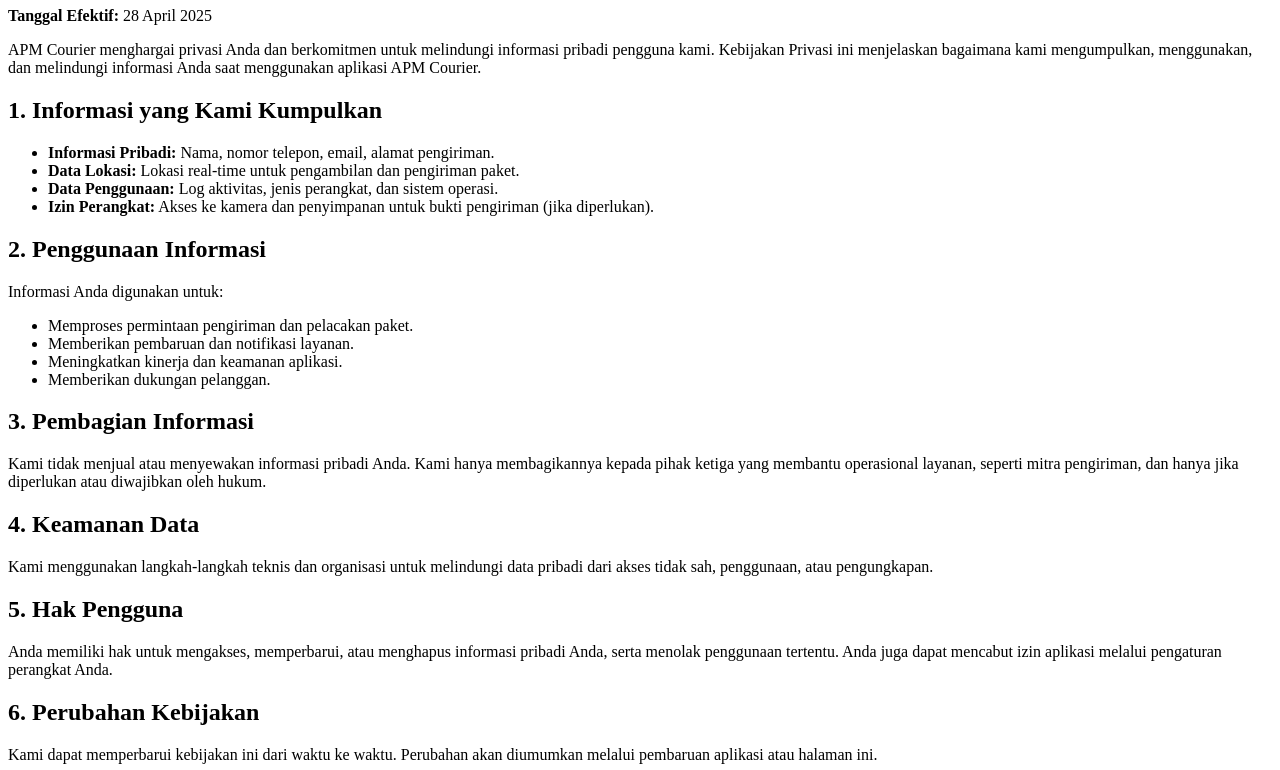
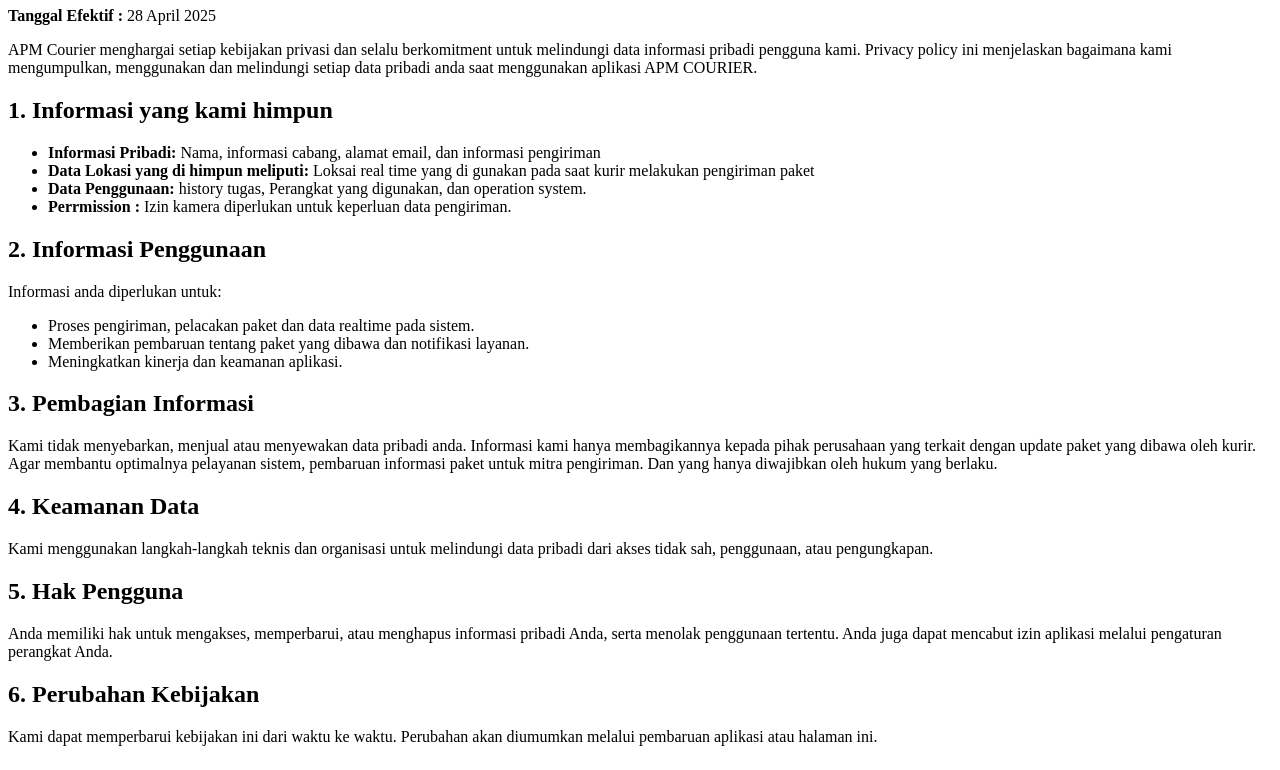
Before and after one commit to APM-Logistics/apm-privacy-policy, a plain HTML site: page index.html in a window 1280 px wide. Shown: the part 73-843 px from the top of the page. Drawn offline with Linux system fonts and the light colour scheme.

Commit message:
index.html

```diff
--- a/index.html
+++ b/index.html
@@ -3,33 +3,32 @@
 <head>
   <meta charset="UTF-8">
   <meta name="viewport" content="width=device-width, initial-scale=1">
-  <title>Kebijakan Privasi - APM Courier</title>
+  <title>Privacy policy- APM Courier</title>
 </head>
 <body>
-  <h1>Kebijakan Privasi - APM Courier</h1>
-  <p><strong>Tanggal Efektif:</strong> 28 April 2025</p>
+  <h1>Privacy policy - APM Courier</h1>
+  <p><strong>Tanggal Efektif :</strong> 28 April 2025</p>
 
-  <p>APM Courier menghargai privasi Anda dan berkomitmen untuk melindungi informasi pribadi pengguna kami. Kebijakan Privasi ini menjelaskan bagaimana kami mengumpulkan, menggunakan, dan melindungi informasi Anda saat menggunakan aplikasi APM Courier.</p>
+  <p>APM Courier menghargai setiap kebijakan privasi dan selalu berkomitment untuk melindungi data informasi pribadi pengguna kami. Privacy policy ini menjelaskan bagaimana kami mengumpulkan, menggunakan dan melindungi setiap data pribadi anda saat menggunakan aplikasi APM COURIER.</p>
 
-  <h2>1. Informasi yang Kami Kumpulkan</h2>
+  <h2>1. Informasi yang kami himpun</h2>
   <ul>
-    <li><strong>Informasi Pribadi:</strong> Nama, nomor telepon, email, alamat pengiriman.</li>
-    <li><strong>Data Lokasi:</strong> Lokasi real-time untuk pengambilan dan pengiriman paket.</li>
-    <li><strong>Data Penggunaan:</strong> Log aktivitas, jenis perangkat, dan sistem operasi.</li>
-    <li><strong>Izin Perangkat:</strong> Akses ke kamera dan penyimpanan untuk bukti pengiriman (jika diperlukan).</li>
+    <li><strong>Informasi Pribadi:</strong> Nama, informasi cabang, alamat email, dan informasi pengiriman</li>
+    <li><strong>Data Lokasi yang di himpun meliputi:</strong> Loksai real time yang di gunakan pada saat kurir melakukan pengiriman paket</li>
+    <li><strong>Data Penggunaan:</strong> history tugas, Perangkat yang digunakan, dan operation system.</li>
+    <li><strong>Perrmission :</strong> Izin kamera diperlukan untuk keperluan data pengiriman.</li>
   </ul>
 
-  <h2>2. Penggunaan Informasi</h2>
-  <p>Informasi Anda digunakan untuk:</p>
+  <h2>2. Informasi Penggunaan</h2>
+  <p>Informasi anda diperlukan untuk:</p>
   <ul>
-    <li>Memproses permintaan pengiriman dan pelacakan paket.</li>
-    <li>Memberikan pembaruan dan notifikasi layanan.</li>
+    <li>Proses pengiriman, pelacakan paket dan data realtime pada sistem.</li>
+    <li>Memberikan pembaruan tentang paket yang dibawa dan notifikasi layanan.</li>
     <li>Meningkatkan kinerja dan keamanan aplikasi.</li>
-    <li>Memberikan dukungan pelanggan.</li>
   </ul>
 
   <h2>3. Pembagian Informasi</h2>
-  <p>Kami tidak menjual atau menyewakan informasi pribadi Anda. Kami hanya membagikannya kepada pihak ketiga yang membantu operasional layanan, seperti mitra pengiriman, dan hanya jika diperlukan atau diwajibkan oleh hukum.</p>
+  <p>Kami tidak menyebarkan, menjual atau menyewakan data pribadi anda. Informasi kami hanya  membagikannya kepada pihak perusahaan yang terkait dengan update paket yang dibawa oleh kurir. Agar membantu optimalnya pelayanan sistem, pembaruan informasi paket untuk mitra pengiriman. Dan yang hanya diwajibkan oleh hukum yang berlaku.</p>
 
   <h2>4. Keamanan Data</h2>
   <p>Kami menggunakan langkah-langkah teknis dan organisasi untuk melindungi data pribadi dari akses tidak sah, penggunaan, atau pengungkapan.</p>
```
